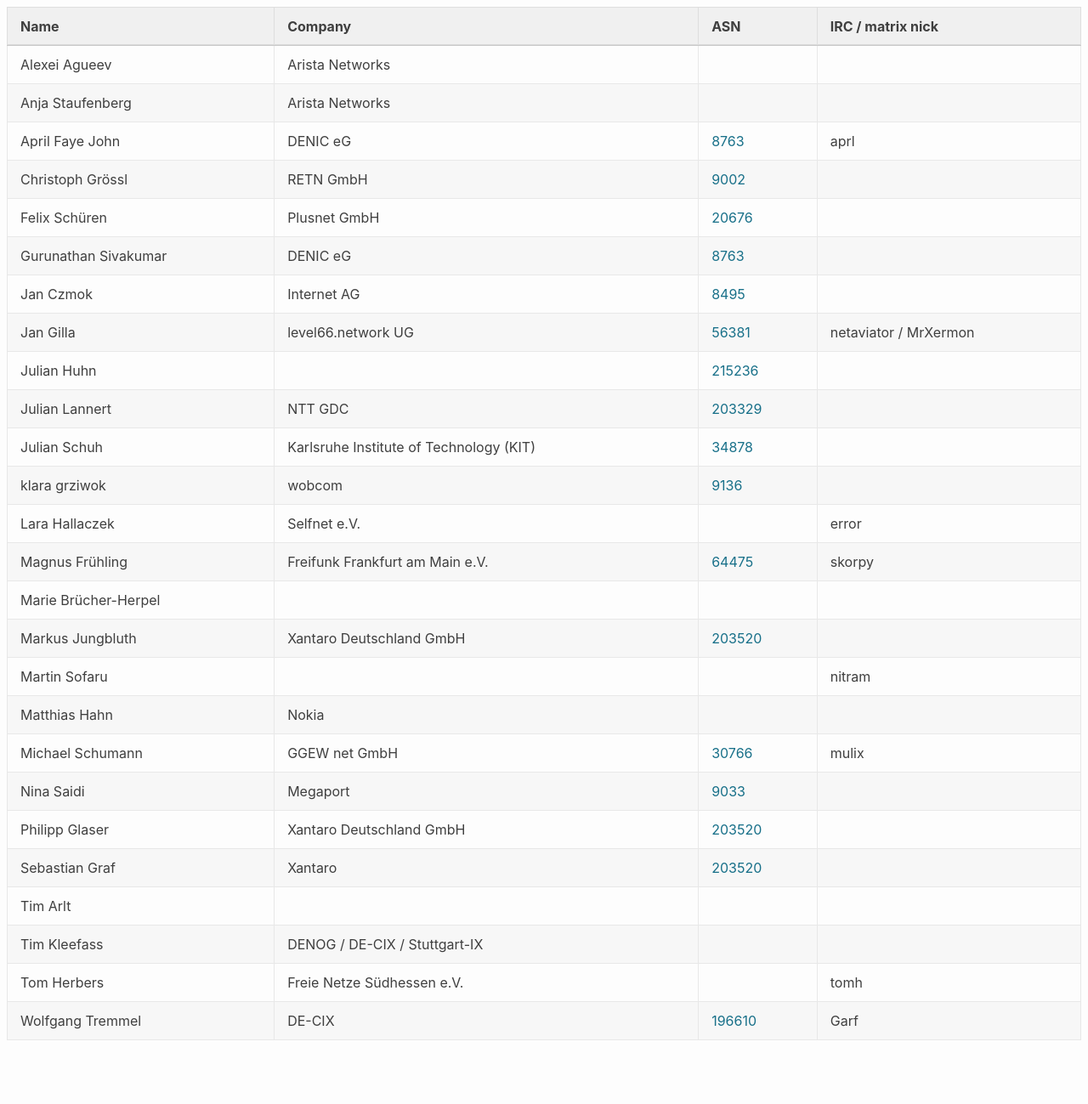
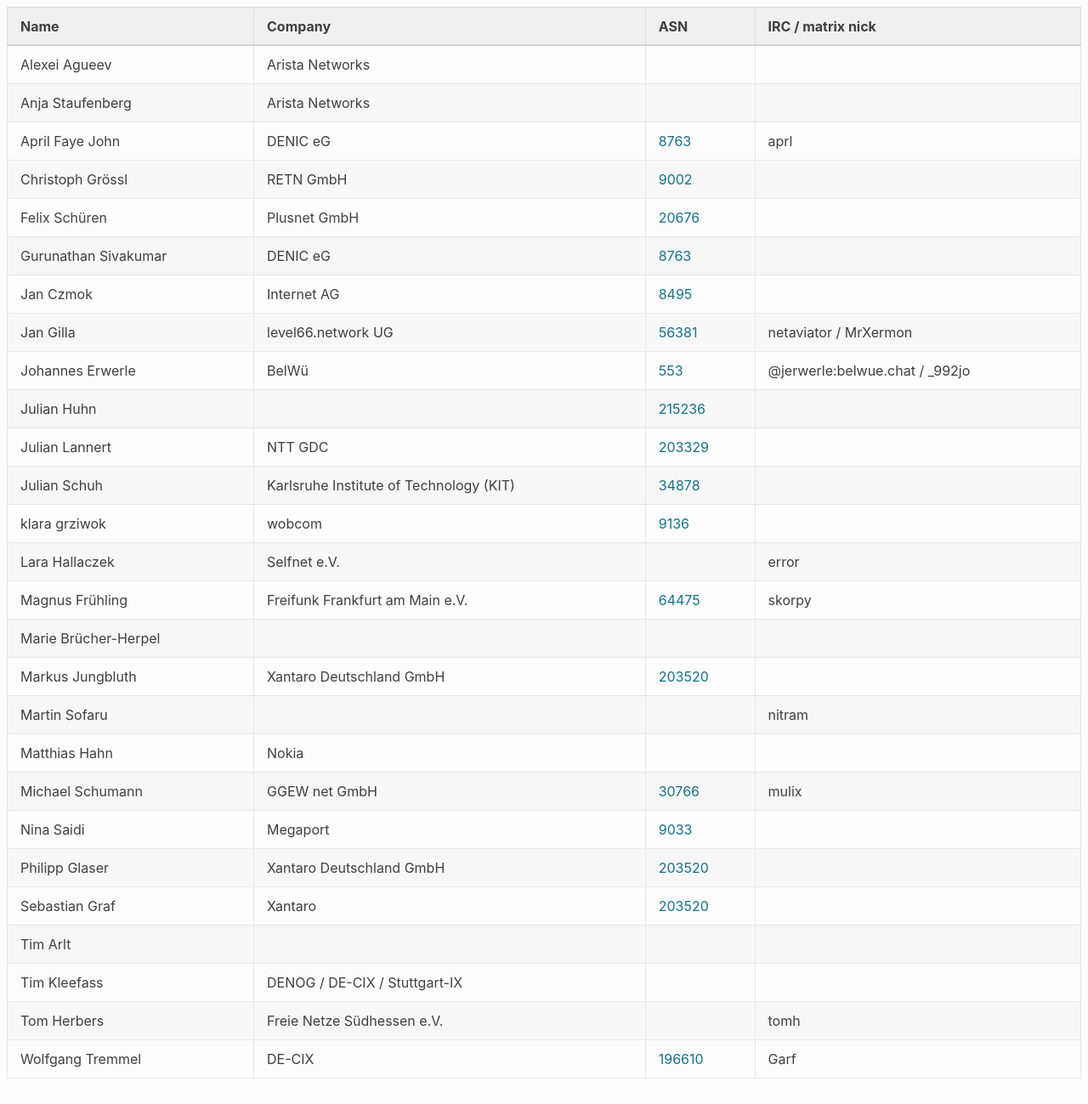
Before and after one commit to denog/pretix-attendeelist, a Jekyll site: the page built from denogmeetup25-01/index.markdown, in a window 1280 px wide and 1299 px high. Shown: the whole window at 85% size. Built offline with Jekyll 4.4.1, drawn with Linux system fonts in a browser that asks for light colours.

Commit message:
Latest data: Thu Jan 23 08:32:13 UTC 2025

```diff
--- a/_data/attendees_denogmeetup25-01.json
+++ b/_data/attendees_denogmeetup25-01.json
@@ -46,6 +46,12 @@
     "company": "level66.network UG",
     "irc": "netaviator / MrXermon",
     "asn": "56381"
+  },
+  {
+    "name": "Johannes Erwerle",
+    "company": "BelWü",
+    "irc": "@jerwerle:belwue.chat / _992jo",
+    "asn": "553"
   },
   {
     "name": "Julian Huhn",
```
